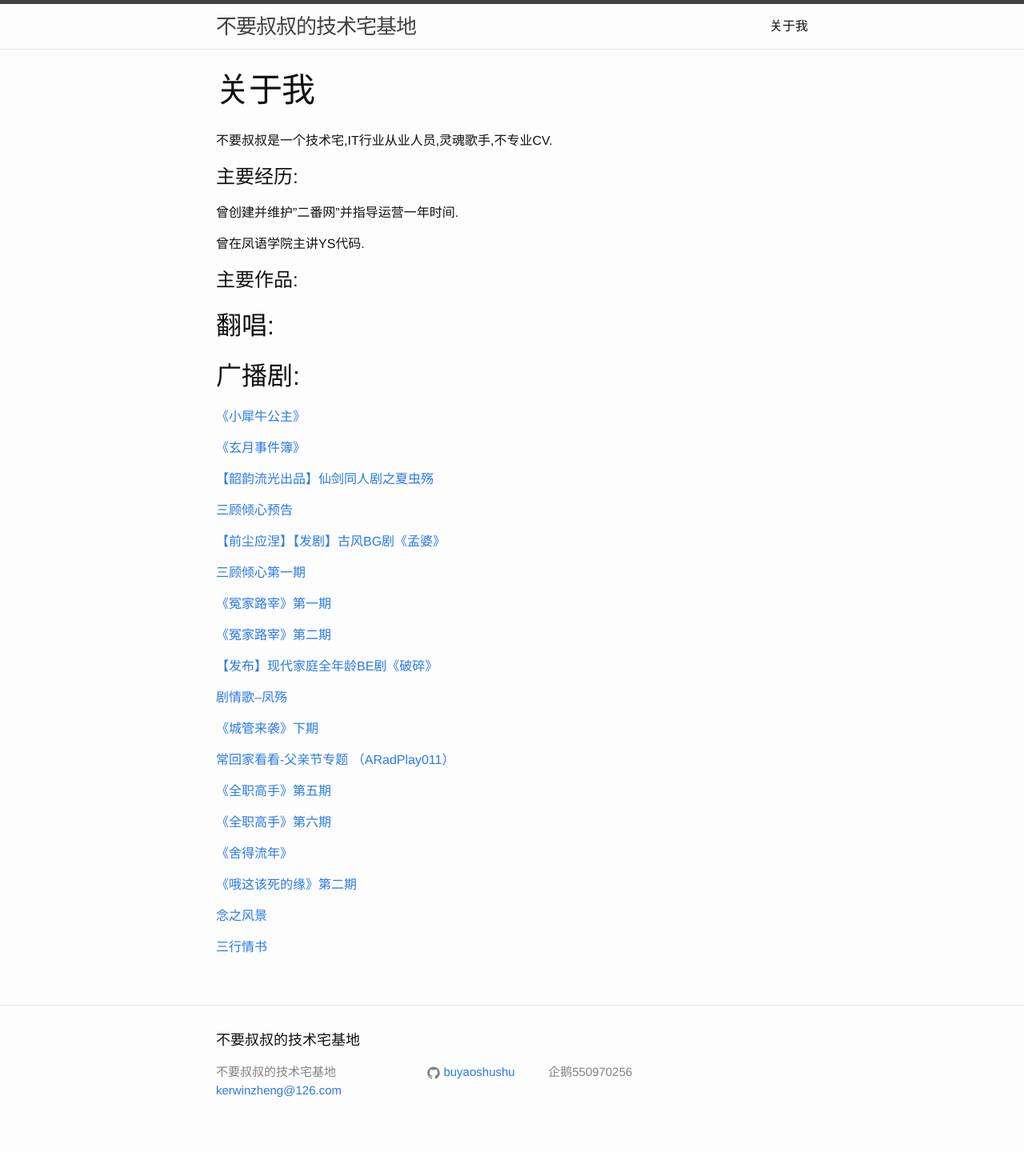
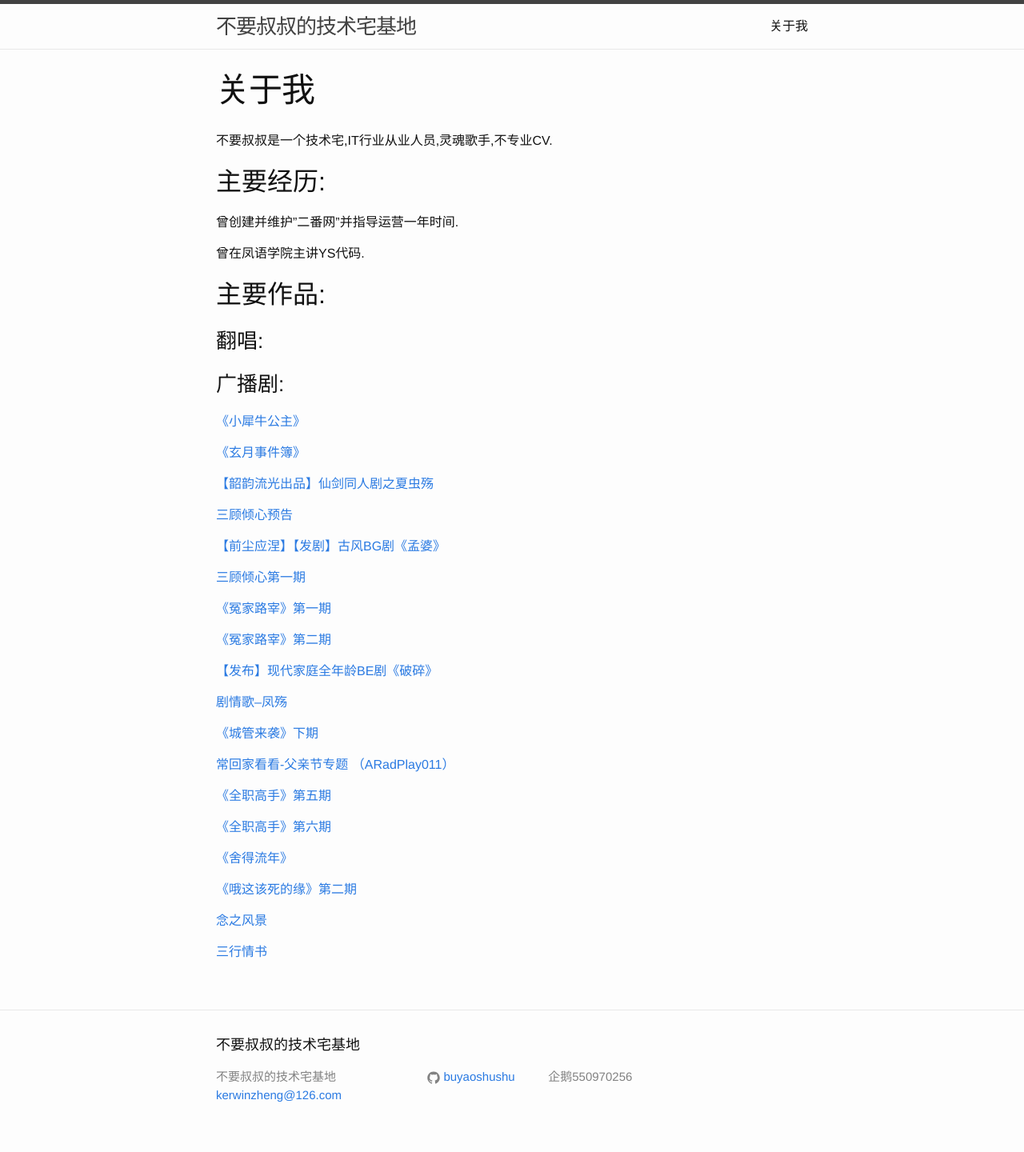
Before and after one commit to buyaoshushu/buyaoshushu.github.io, a Jekyll site: the page built from about.md, in a window 1280 px wide. Shown: the whole page at 80% size. Built offline with Jekyll 4.4.1, drawn with Linux system fonts in a browser that asks for light colours.

```diff
--- a/about.md
+++ b/about.md
@@ -6,17 +6,17 @@ permalink: /about/
 
 不要叔叔是一个技术宅,IT行业从业人员,灵魂歌手,不专业CV.
 
-#主要经历:
+##主要经历:
 
 曾创建并维护"二番网"并指导运营一年时间.
 
 曾在凤语学院主讲YS代码.
 
-#主要作品:
+##主要作品:
 
-##翻唱:
+###翻唱:
 
-##广播剧:
+###广播剧:
 [《小犀牛公主》](http://www.ximalaya.com/1714122/sound/6402112)
 
 [《玄月事件簿》](http://www.ximalaya.com/11759527/sound/3086497)
```
